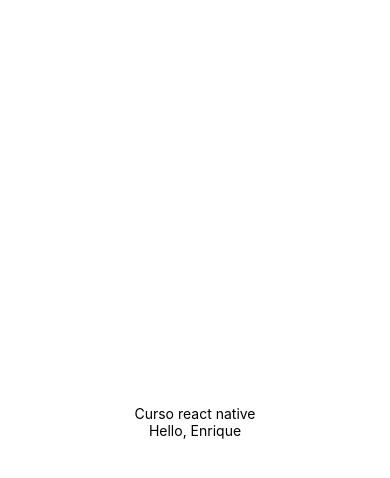
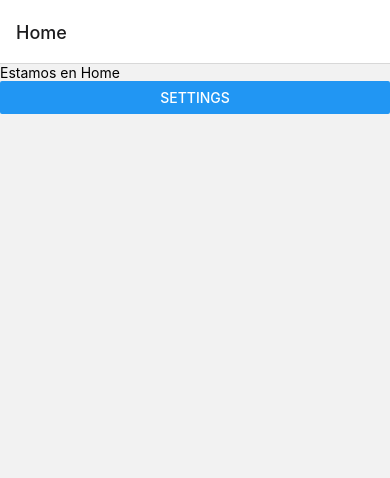
Before and after one commit to jorgedeltoro111/react-native-course, a React Native app: screen / in a window 390 px wide. Shown: the top 478 px of the page. Built offline with nearby package versions, Linux system fonts and the light colour scheme.

Commit message:
Using react tab navigation

```diff
--- a/App.js
+++ b/App.js
@@ -1,13 +1,10 @@
-import { StyleSheet, Text, View } from 'react-native';
+import { StyleSheet} from 'react-native';
 import { NavigationContainer } from '@react-navigation/native';
-import Saludar from './src/components/Saludar';
+import NavigationStack from './src/navigation/NavigationStack';
 export default function App() {
   return (
     <NavigationContainer>
-      <View style={styles.container}>
-        <Text>Curso react native</Text>
-        <Saludar/>
-      </View>
+      <NavigationStack/>
     </NavigationContainer>
   );
 }
--- /dev/null
+++ b/src/navigation/NavigationStack.js
@@ -0,0 +1,15 @@
+import { createNativeStackNavigator } from '@react-navigation/native-stack';
+import React from 'react';
+import Home from "../screens/Home";
+import Settings from "../screens/Settings";
+
+const Stack = createNativeStackNavigator();
+
+export default function NavigationStack() {
+    return(
+        <Stack.Navigator>
+            <Stack.Screen name="Home" component={Home}/>
+            <Stack.Screen name="Settings" component={Settings}/>
+        </Stack.Navigator>
+    );
+}
--- /dev/null
+++ b/src/screens/Home.js
@@ -0,0 +1,16 @@
+import { View, Text, Button } from 'react-native'
+import React from 'react'
+
+export default function Home(props) {
+  const {navigation} = props;
+
+  const goToPage = () => {
+    navigation.navigate("Settings");
+  };
+  return (
+    <View>
+      <Text>Estamos en Home</Text>
+      <Button onPress={goToPage} title='Settings'/>
+    </View>
+  );
+}
--- /dev/null
+++ b/src/screens/Settings.js
@@ -0,0 +1,15 @@
+import { View, Text, Button } from 'react-native'
+import React from 'react'
+
+export default function Settings(props) {
+    const {navigation} = props;
+    const goToPage = () => {
+        navigation.navigate('Home');
+    }
+    return (
+        <View>
+            <Text>Estamos en Settings</Text>
+            <Button onPress={goToPage} title='Home'/>
+        </View>
+    );
+}
```
Also changed, not shown: 2 other files (tests, documents, lock files or other folders).
